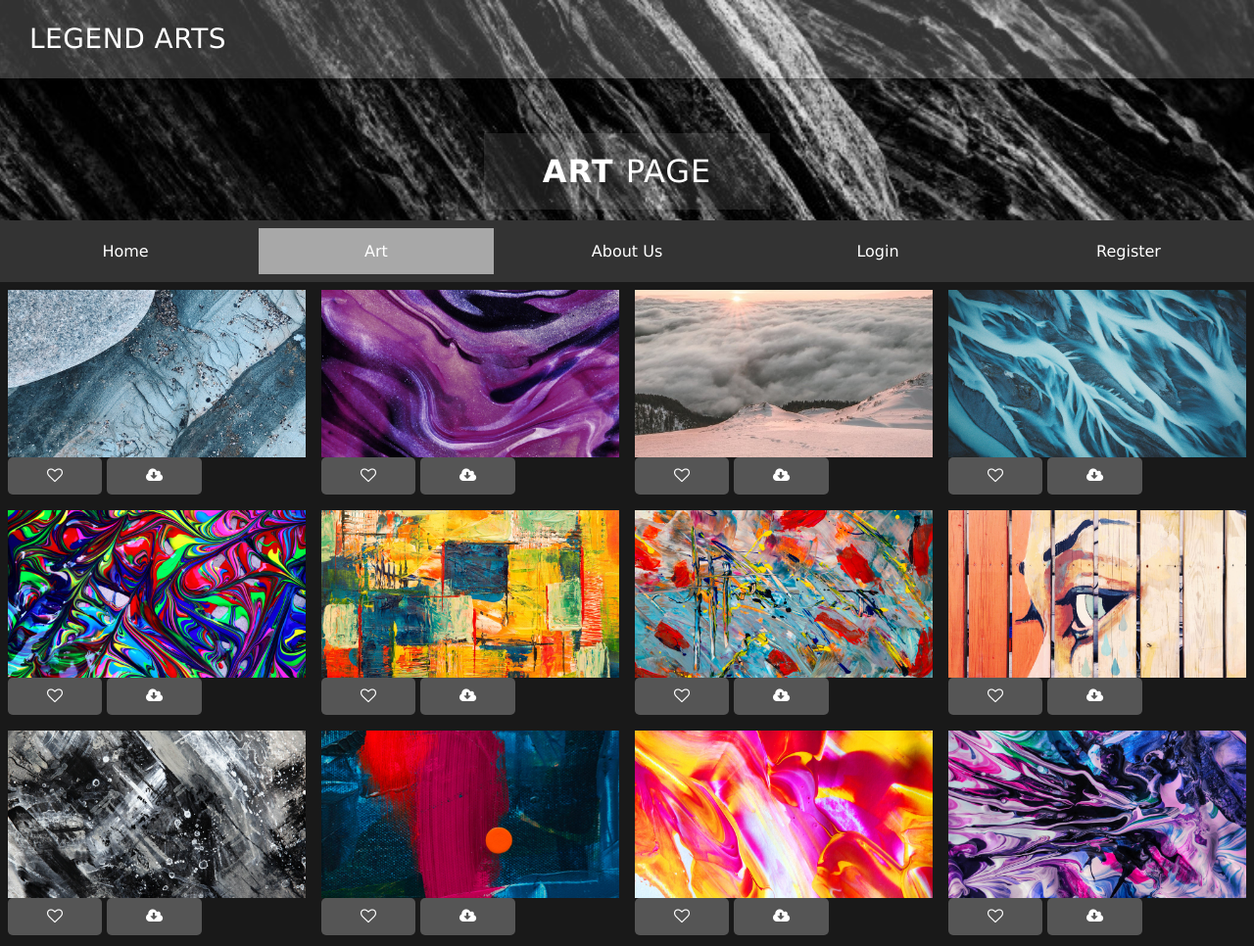
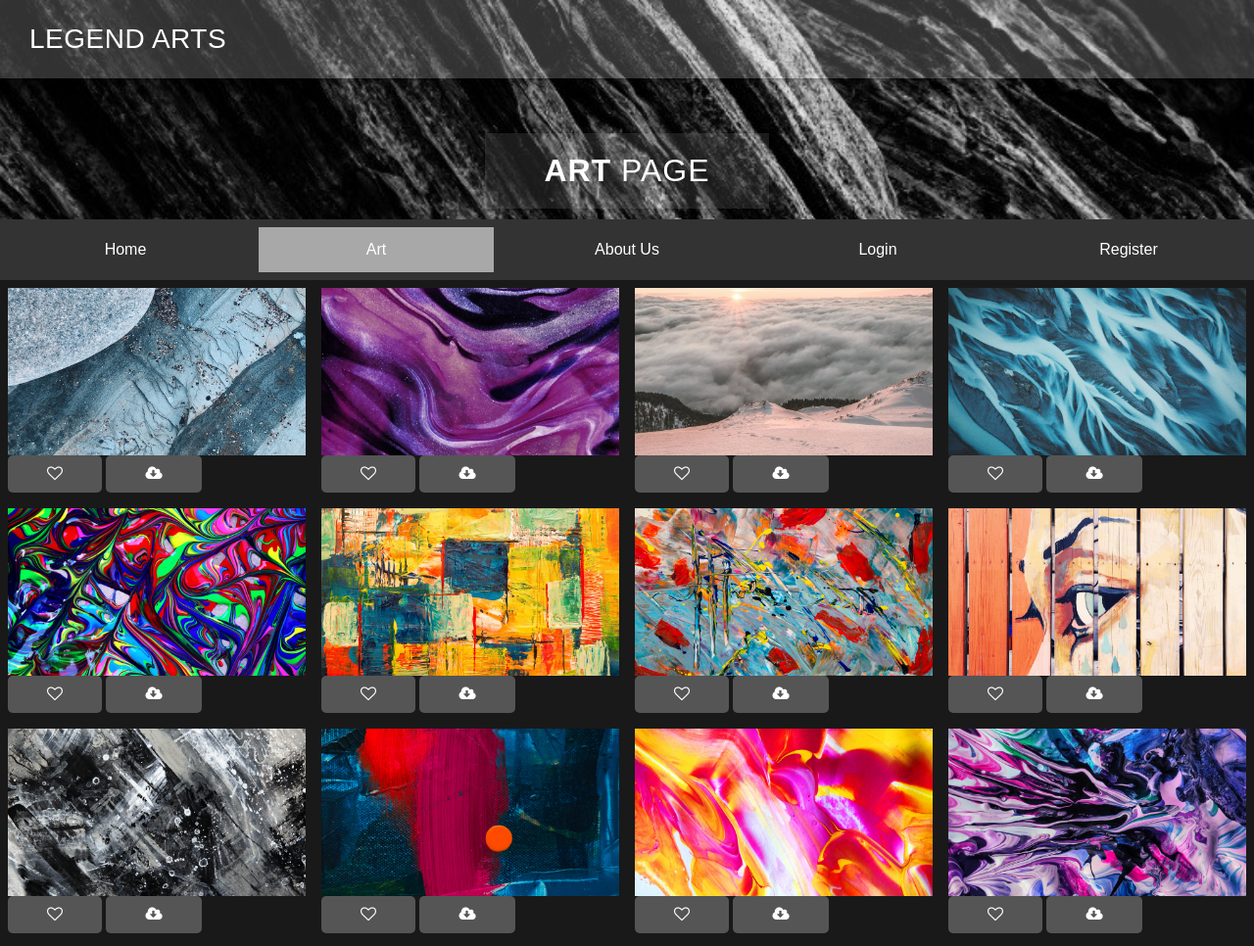
Before and after one commit to ZiangZhao1227/Art_App, a website: page frontend/art.html in a window 1280 px wide. Shown: the top 966 px of the page at 98% size. Drawn offline with Linux system fonts and the light colour scheme.

Commit message:
font size edited

```diff
--- a/frontend/art.html
+++ b/frontend/art.html
@@ -15,10 +15,7 @@
     <link rel="stylesheet" href="css/about.css">
 
     <style>
-      body {
-  font-family: Verdana, sans-serif;
-  margin: 0;
-}
+
 
 * {
   box-sizing: border-box;
--- a/frontend/css/art.css
+++ b/frontend/css/art.css
@@ -15,7 +15,6 @@ body::-webkit-scrollbar-thumb {
 
 .page-heading {
   background-image: url(../img/heading_bg.jpg);
-
   background-repeat: no-repeat;
   background-size: cover;
   background-position: center center;
@@ -31,7 +30,7 @@ body::-webkit-scrollbar-thumb {
   background-color: rgba(250, 250, 250, 0.1);
   display: inline-block;
   margin-bottom: 0;
-  margin-top: 20px;
+  margin-top: 120px;
   padding: 20px 60px;
 }
 
```
